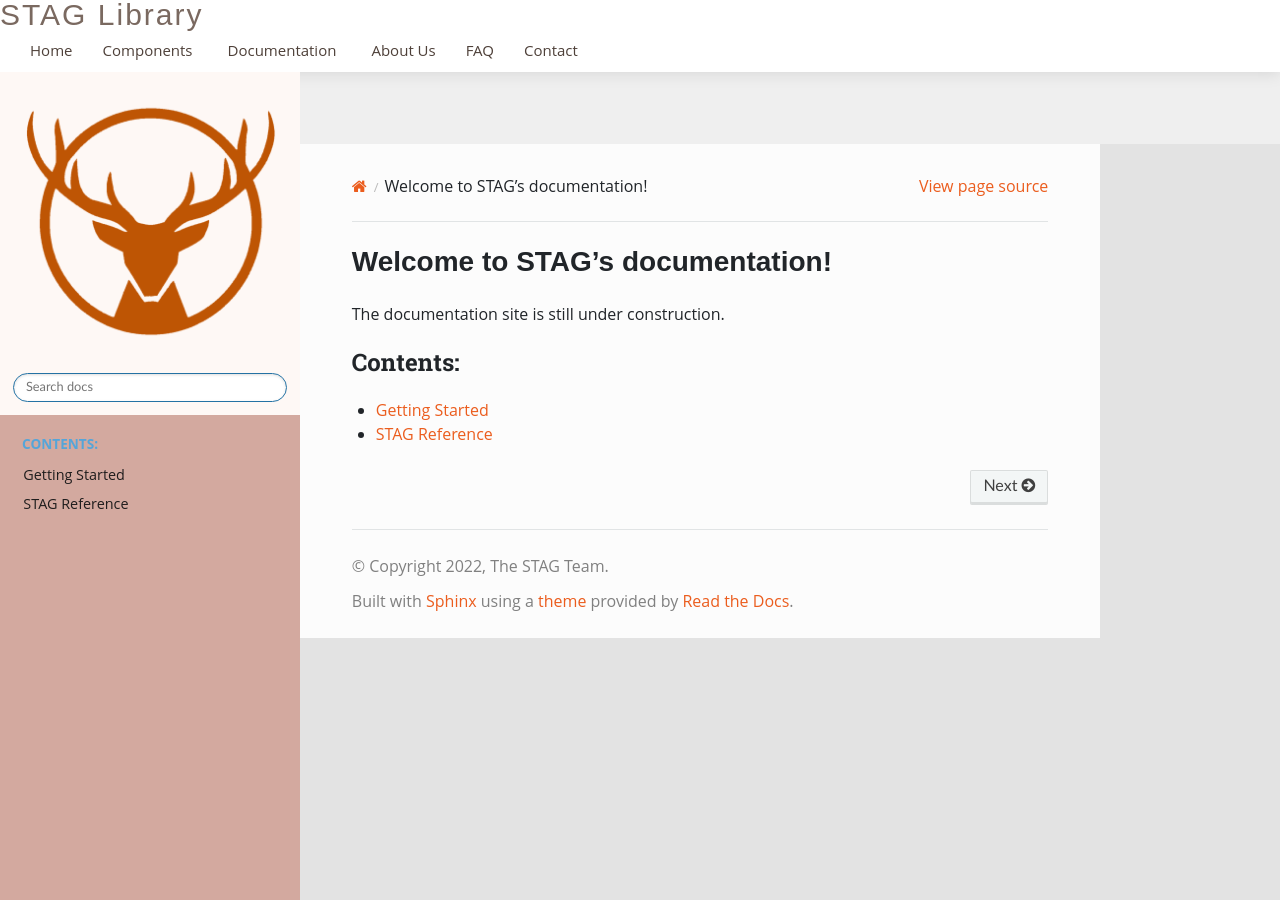
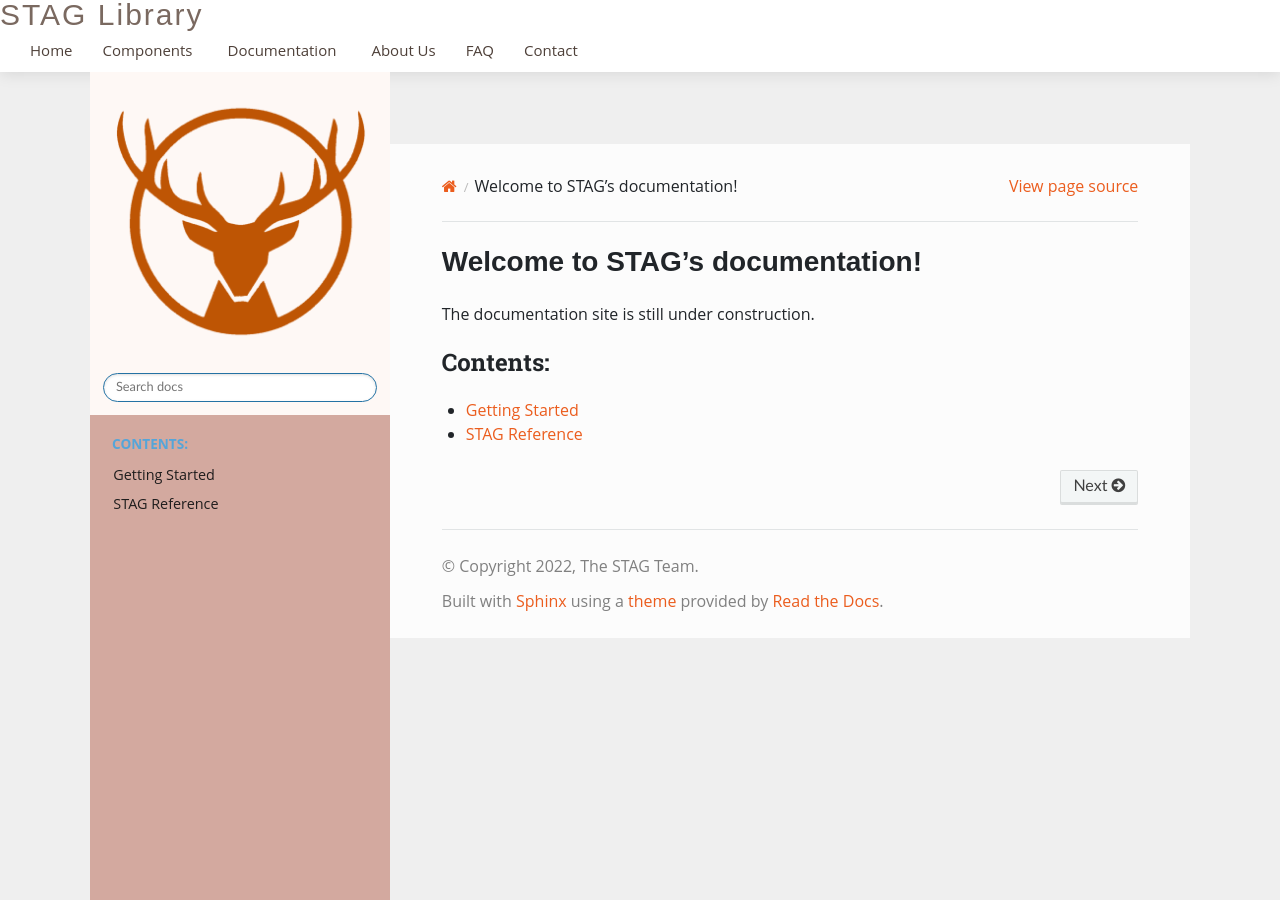
Before and after one commit to staglibrary/stag, a Sphinx documentation site: the page built from docs/index.rst, in a window 1280 px wide and 900 px high. Built offline with Sphinx 7.4.7 and the Read the Docs theme 2.0.0, drawn with Linux system fonts in a browser that asks for light colours; comment, search, counter and statistics services are not loaded.

Commit message:
Center docs

```diff
--- a/docs/_static/css/custom.css
+++ b/docs/_static/css/custom.css
@@ -17,6 +17,11 @@
 }
 
 .wy-grid-for-nav {
+    max-width: 1100px;
+    margin-left: auto !important;
+    margin-right: auto !important;
+    position: relative;
+    float: none !important;
     margin-top: 72px;
 }
 
--- a/docs/_static/js/custom.js
+++ b/docs/_static/js/custom.js
@@ -45,6 +45,15 @@ window.onload = () => {
         "</header><!-- End Header -->\n"
 
     target.insertBefore(newElement, target.firstChild);
+
+    // Call the onresize method
+    window.onresize(null);
+}
+
+window.onresize = () => {
+    // Configure the (absolute) location of the navigation bar
+    var left_position = $(".wy-grid-for-nav").css('marginLeft');
+    $(".wy-nav-side").css("left", left_position);
 }
 
 // Fix the scrolling issue
```
